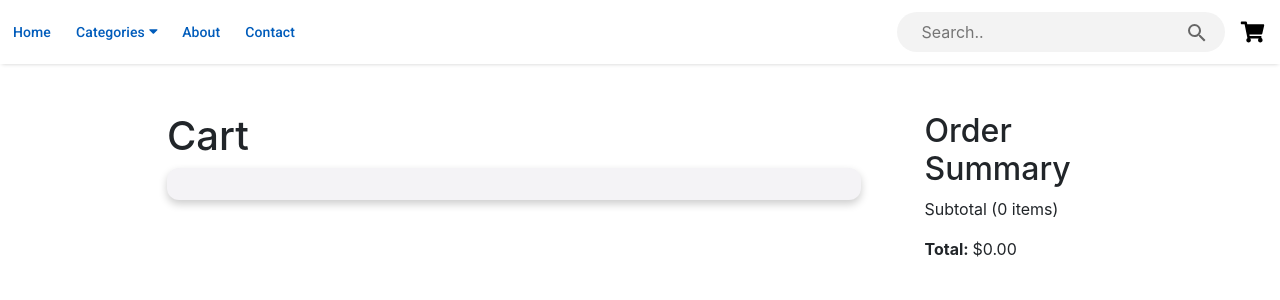
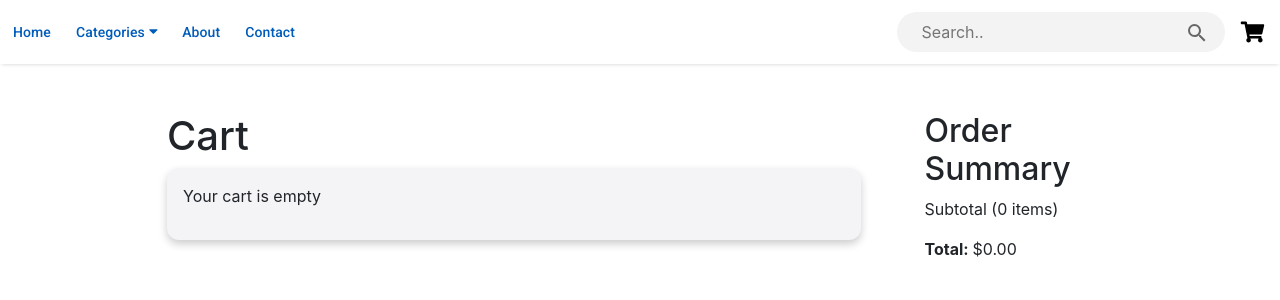
Before and after one commit to viviantran210/EcommerceWebsite, an Angular app in the folder ecommerce-website/: page /cart in a window 1280 px wide. Shown: the top 300 px of the page. Built offline with nearby package versions, Linux system fonts and the light colour scheme.

Commit message:
added empty cart template

```diff
--- a/ecommerce-website/src/app/components/cart/cart.component.html
+++ b/ecommerce-website/src/app/components/cart/cart.component.html
@@ -2,6 +2,7 @@
   <div class="column left">
     <h1> Cart </h1>
     <mat-card *ngIf="cartList$ | async as cartList" class="product-card">
+      <ng-container *ngIf="cartList.length > 0; else emptyCart">
         <div *ngFor="let item of cartList">
           <div class="product-info">
             <mat-card-header>
@@ -22,8 +23,13 @@
             </mat-card-actions>
           </div>
           <mat-divider></mat-divider>
-        <p>  </p>
         </div>
+      </ng-container>
+      <ng-template #emptyCart>
+        <div class="empty-cart-message">
+          <p>Your cart is empty</p>
+        </div>
+      </ng-template>
     </mat-card>
   </div>
   <div class="column right">
```
Lines whose indentation alone changed are shown as unchanged.
